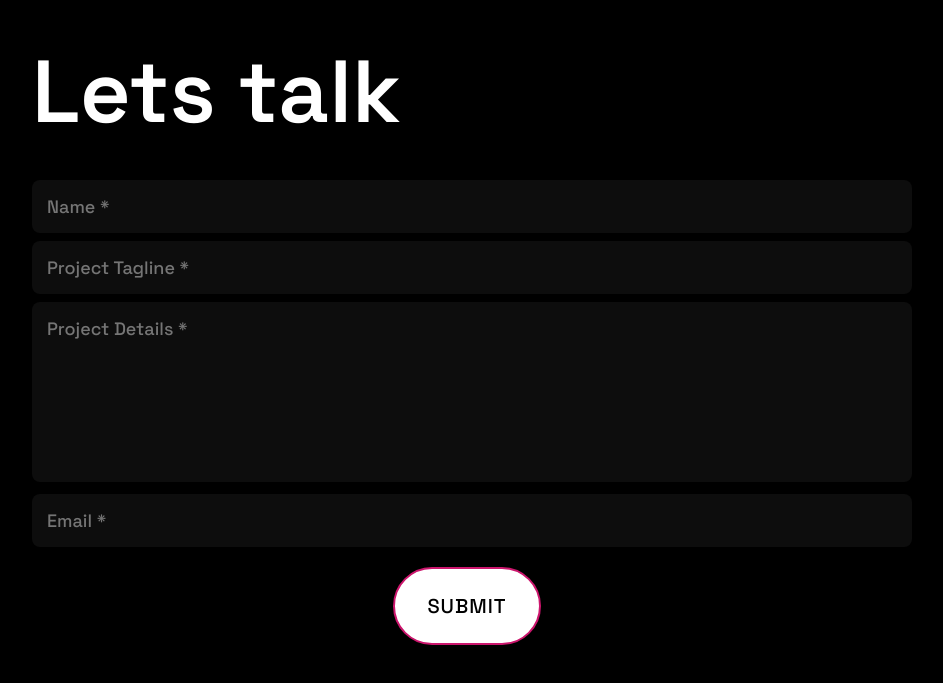
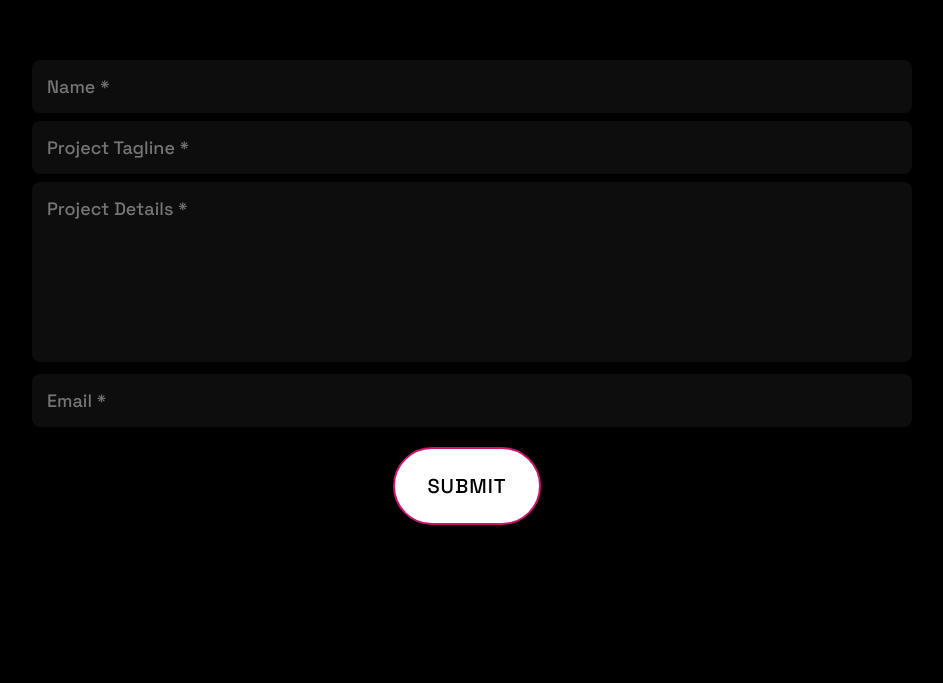
Before and after one commit to bundlebuild/shakemotions-website, a Next.js app: page / in a window 1280 px wide. Shown: the part 5321-6004 px from the top of the page, without its empty margins (183-1126 px from the left). After the commit the page ends 5946 px from the top, so only its background shows below. Built offline with nearby package versions, Linux system fonts and the light colour scheme; a web font is replaced by a local one.

Commit message:
Contact updated -v3

```diff
--- a/app/components/Contact/index.tsx
+++ b/app/components/Contact/index.tsx
@@ -3,13 +3,8 @@ import './contact.css';
 import FadeUp from '../Animations/FadeUp';
 
 const Contact: React.FC = () => {
-
-
   return (
     <div className="contact-section">
-      <FadeUp className="contact-heading">
-        Lets talk
-      </FadeUp>
       <div className="contact-form">
         <div className="contact-form-input">
           <input type="text" name="name" placeholder="Name *" />
```
